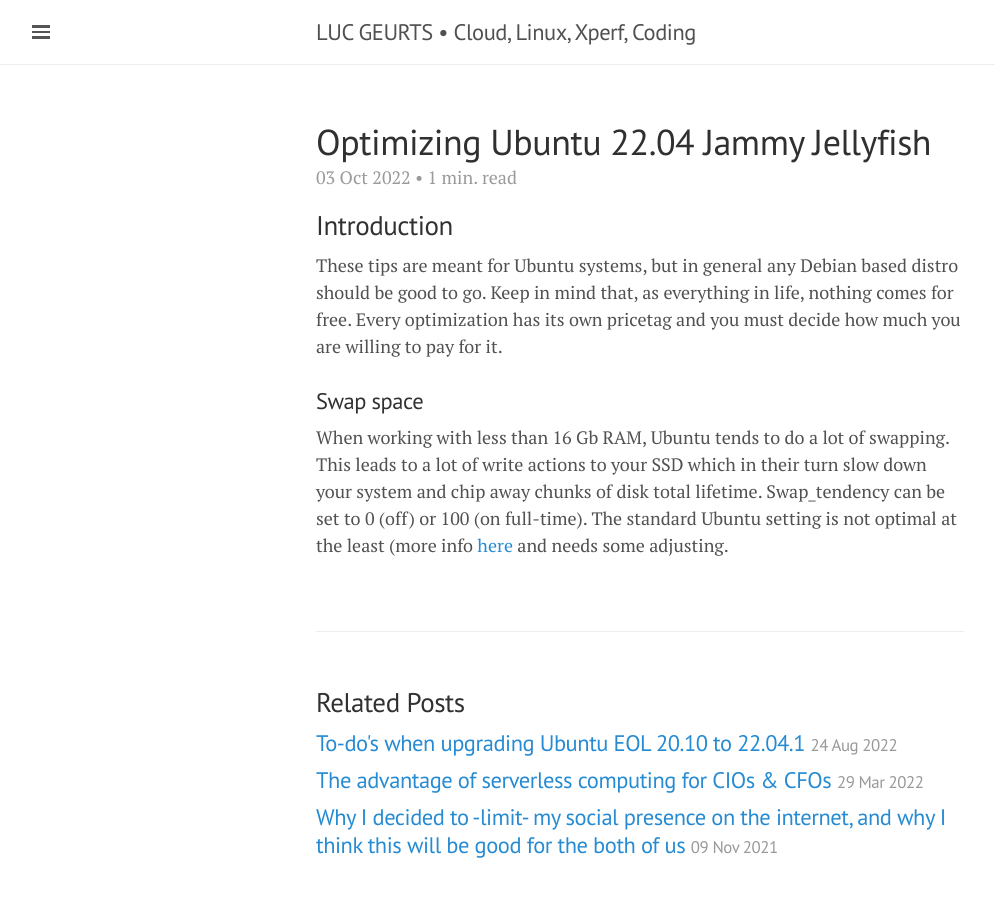
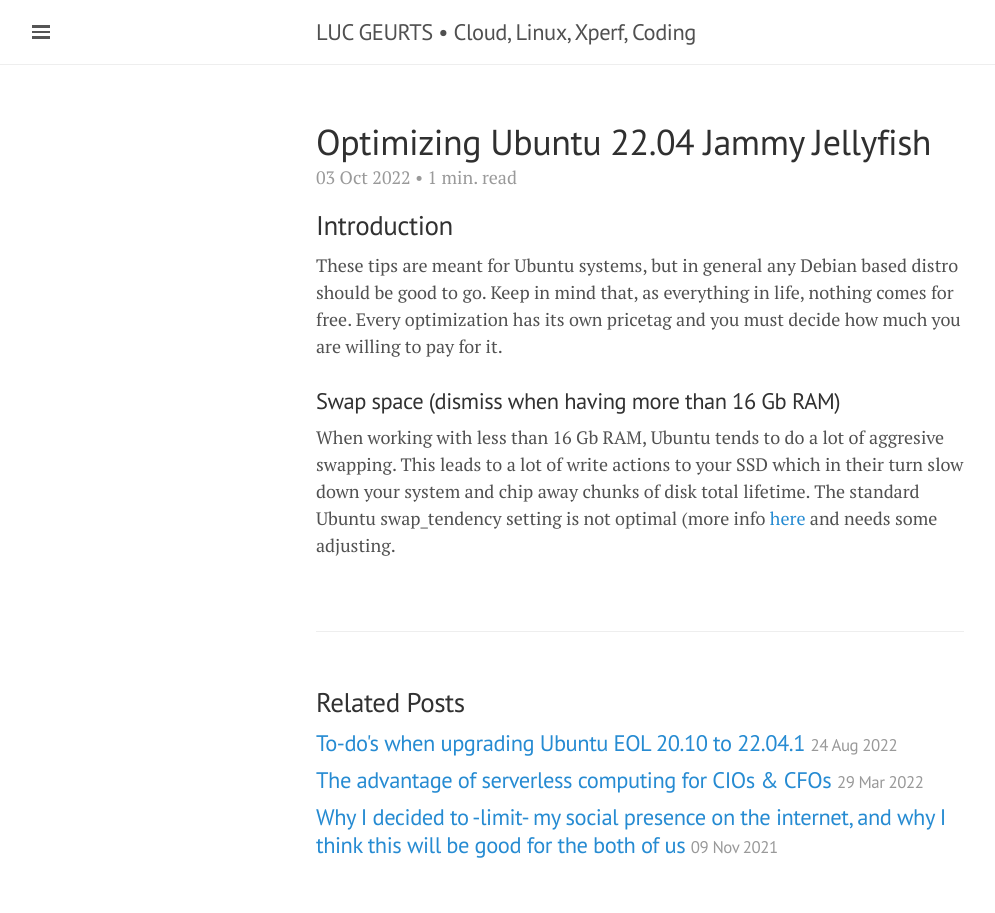
Before and after one commit to lgeurts/lgeurts.github.io, a Jekyll site: the page built from _posts/2022-10-03-optimizing-ubuntu-22.04-jammy-jellyfish.md, in a window 1280 px wide. Shown: the whole page, without its empty margins (0-995 px from the left). Built offline with Jekyll 4.4.1, drawn with Linux system fonts in a browser that asks for light colours; nearby versions of some CDN libraries; comment, search, counter and statistics services are not loaded.

Commit message:
Update 2022-10-03-optimizing-ubuntu-22.04-jammy-jellyfish.md

```diff
--- a/_posts/2022-10-03-optimizing-ubuntu-22.04-jammy-jellyfish.md
+++ b/_posts/2022-10-03-optimizing-ubuntu-22.04-jammy-jellyfish.md
@@ -11,6 +11,6 @@
 These tips are meant for Ubuntu systems, but in general any Debian based distro should be good to go.
 Keep in mind that, as everything in life, nothing comes for free. Every optimization has its own pricetag and you must decide how much you are willing to pay for it.
 
-### Swap space
-When working with less than 16 Gb RAM, Ubuntu tends to do a lot of swapping. This leads to a lot of write actions to your SSD which in their turn slow down your system and chip away chunks of disk total lifetime.
-Swap_tendency can be set to 0 (off) or 100 (on full-time). The standard Ubuntu setting is not optimal at the least (more info [here](https://rudd-o.com/linux-and-free-software/tales-from-responsivenessland-why-linux-feels-slow-and-how-to-fix-that) and needs some adjusting.
+### Swap space (dismiss when having more than 16 Gb RAM)
+When working with less than 16 Gb RAM, Ubuntu tends to do a lot of aggresive swapping. This leads to a lot of write actions to your SSD which in their turn slow down your system and chip away chunks of disk total lifetime.
+The standard Ubuntu swap_tendency setting is not optimal (more info [here](https://rudd-o.com/linux-and-free-software/tales-from-responsivenessland-why-linux-feels-slow-and-how-to-fix-that) and needs some adjusting.
```
